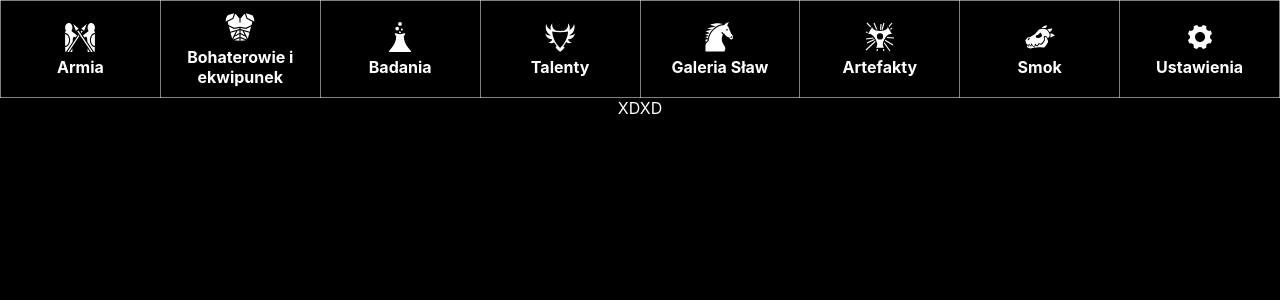
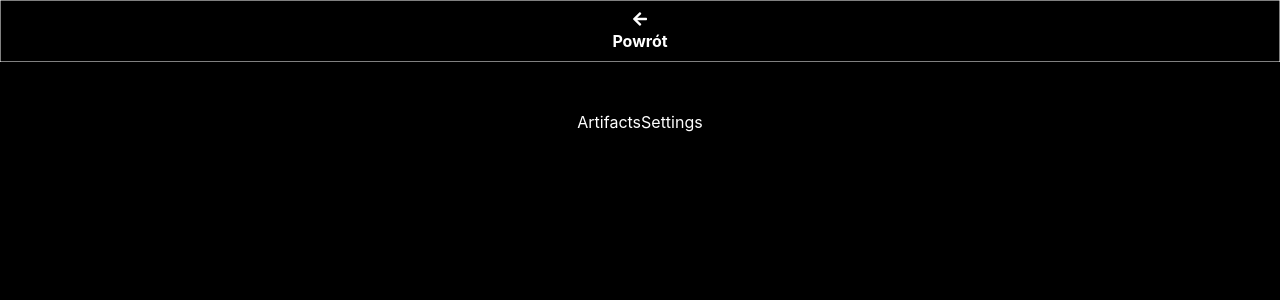
Before and after one commit to przemekpia/TBCalculator, a React (Create React App) app: page / in a window 1280 px wide. Both pictures are taken after a click on the element "Bohaterowie i ekwipunek". Shown: the top 300 px of the page. Built offline with nearby package versions, Linux system fonts and the light colour scheme.

Commit message:
Basic navigation created

```diff
--- a/src/App.js
+++ b/src/App.js
@@ -2,12 +2,49 @@ import "./App.css";
 import { useState } from "react";
 import SettingsBar from "./components/SettingsBar";
 import ArmySettings from "./components/ArmySettings";
+import ArtifactsSettings from "./components/ArtifactsSettings";
+import DragonSettings from "./components/DragonSettings";
+import HallofFameSettings from "./components/HallofFameSettings";
+import Settings from "./components/Settings";
+import TalentsSettings from "./components/TalentsSettings";
+import TechnologiesSettings from "./components/TechnologiesSettings";
+import ReturnBar from "./components/ReturnBar";
 
 function App() {
+  const [armySettingsOpen, setArmySettingsOpen] = useState(false);
+  const [artifactsSettingsOpen, setArtifactsSettingsOpen] = useState(false);
+  const [dragonSettingsOpen, setDragonSettingsOpen] = useState(false);
+  const [hallOfFameSettingsOpen, setHallOfFameSettingsOpen] = useState(false);
+  const [settingsOpen, setSettingsOpen] = useState(false);
+  const [talentsSettingsOpen, setTalentsSettingsOpen] = useState(false);
+  const [technologiesSettingsOpen, setTechnologiesSettingsOpen] = useState(false);
+  const [settingsBarOpen, setSettingsBarOpen] = useState(true);
+  const [returnBarOpen, setReturnBarOpen] = useState(false);
+
+  // Function to set visibility of components
+  const setComponentVisibility = (component) => {
+    setArmySettingsOpen(component === "army");
+    setArtifactsSettingsOpen(component === "artifacts");
+    setDragonSettingsOpen(component === "dragon");
+    setHallOfFameSettingsOpen(component === "halloffame");
+    setSettingsOpen(component === "settings");
+    setTalentsSettingsOpen(component === "talents");
+    setTechnologiesSettingsOpen(component === "technologies");
+    setSettingsBarOpen(component === "settingsBar");
+    setReturnBarOpen(component !== "settingsBar")
+  };
+
   return (
     <div className="App">
-      <SettingsBar></SettingsBar>
-      <ArmySettings></ArmySettings>
+      <SettingsBar isOpen={settingsBarOpen} setComponentVisibility={setComponentVisibility} />
+      <ReturnBar isOpen={returnBarOpen} setComponentVisibility={setComponentVisibility} />
+      <ArmySettings isOpen={armySettingsOpen} />
+      <ArtifactsSettings isOpen={artifactsSettingsOpen} />
+      <DragonSettings isOpen={dragonSettingsOpen} />
+      <HallofFameSettings isOpen={hallOfFameSettingsOpen} />
+      <Settings isOpen={settingsOpen} />
+      <TalentsSettings isOpen={talentsSettingsOpen} />
+      <TechnologiesSettings isOpen={technologiesSettingsOpen} />
     </div>
   );
 }
--- a/src/components/ArmySettings.js
+++ b/src/components/ArmySettings.js
@@ -1,7 +1,7 @@
 import React from "react";
 
-const ArmySettings = () => {
-  return <div>XDXD</div>;
+const ArmySettings = ({isOpen}) => {
+  return <div style={{ display: isOpen ? "block" : "none" }}>ArmySettings</div>;
 };
 
 export default ArmySettings;
--- a/src/components/ArtifactsSettings.js
+++ b/src/components/ArtifactsSettings.js
@@ -0,0 +1,7 @@
+import React from "react";
+
+const ArtifactsSettings = ({isOpen}) => {
+  return <div style={{ display: isOpen ? "block" : "none" }}>ArtifactsSettings</div>;
+};
+
+export default ArtifactsSettings;
--- a/src/components/DragonSettings.js
+++ b/src/components/DragonSettings.js
@@ -0,0 +1,7 @@
+import React from "react";
+
+const DragonSettings = ({isOpen}) => {
+  return <div style={{ display: isOpen ? "block" : "none" }}>DragonSettings</div>;
+};
+
+export default DragonSettings;
--- a/src/components/HallofFameSettings.js
+++ b/src/components/HallofFameSettings.js
@@ -0,0 +1,7 @@
+import React from "react";
+
+const HallofFameSettings = ({isOpen}) => {
+  return <div style={{ display: isOpen ? "block" : "none" }}>HallofFameSettings</div>;
+};
+
+export default HallofFameSettings;
--- /dev/null
+++ b/src/components/ReturnBar.js
@@ -0,0 +1,45 @@
+import React from "react";
+import { FaArrowLeft } from "react-icons/fa";
+
+const ReturnBar = ({ isOpen, setComponentVisibility }) => {
+  const thStyle = {
+    textAlign: "center",
+    border: "1px solid rgba(255, 255, 255, 0.5)",
+    padding: "10px",
+    cursor: "pointer",
+  };
+
+  const iconStyle = {
+    fontSize: "2em",
+  };
+
+  return (
+    <div
+      style={{
+        display: "flex",
+        justifyContent: "center",
+        paddingBottom: "50px",
+        display: isOpen ? "block" : "none",
+      }}
+    >
+      <table
+        style={{
+          width: "100%",
+          tableLayout: "fixed",
+          borderCollapse: "collapse",
+        }}
+      >
+        <thead>
+          <tr>
+            <th style={thStyle} onClick={() => setComponentVisibility("settingsBar")}>
+              <FaArrowLeft />
+              <div>Powrót</div>
+            </th>
+          </tr>
+        </thead>
+      </table>
+    </div>
+  );
+};
+
+export default ReturnBar;
--- a/src/components/Settings.js
+++ b/src/components/Settings.js
@@ -0,0 +1,8 @@
+import React from "react";
+
+const Settings = ({isOpen}) => {
+  return <div style={{ display: isOpen ? "block" : "none" }}>Settings</div>;
+
+};
+
+export default Settings;
--- a/src/components/SettingsBar.js
+++ b/src/components/SettingsBar.js
@@ -8,14 +8,9 @@ import {
   GiGuards,
   GiDragonHead,
 } from "react-icons/gi";
-
 import { IoIosSettings } from "react-icons/io";
 
-const SettingsBar = () => {
-  const handlePress = (label) => {
-    alert(`Pressed: ${label}`);
-  };
-
+const SettingsBar = ({ isOpen, setComponentVisibility }) => {
   const thStyle = {
     textAlign: "center",
     border: "1px solid rgba(255, 255, 255, 0.5)", // Semi-transparent white border
@@ -32,6 +27,8 @@ const SettingsBar = () => {
       style={{
         display: "flex",
         justifyContent: "center",
+        paddingBottom: "50px",
+        display: isOpen ? "block" : "none",
       }}
     >
       <table
@@ -43,35 +40,35 @@ const SettingsBar = () => {
       >
         <thead>
           <tr>
-            <th style={thStyle} onClick={() => handlePress("Ekwipunek")}>
+            <th style={thStyle} onClick={() => setComponentVisibility("army")}>
               <GiGuards style={iconStyle} />
               <div>Armia</div>
             </th>
-            <th style={thStyle} onClick={() => handlePress("Ekwipunek")}>
+            <th style={thStyle} onClick={() => setComponentVisibility("artifacts")}>
               <GiAbdominalArmor style={iconStyle} />
               <div>Bohaterowie i ekwipunek</div>
             </th>
-            <th style={thStyle} onClick={() => handlePress("Badania")}>
+            <th style={thStyle} onClick={() => setComponentVisibility("dragon")}>
               <GiAcid style={iconStyle} />
               <div>Badania</div>
             </th>
-            <th style={thStyle} onClick={() => handlePress("Talenty")}>
+            <th style={thStyle} onClick={() => setComponentVisibility("talents")}>
               <GiWingedShield style={iconStyle} />
               <div>Talenty</div>
             </th>
-            <th style={thStyle} onClick={() => handlePress("Galeria Sław")}>
+            <th style={thStyle} onClick={() => setComponentVisibility("halloffame")}>
               <GiHorseHead style={iconStyle} />
               <div>Galeria Sław</div>
             </th>
-            <th style={thStyle} onClick={() => handlePress("Artefakty")}>
+            <th style={thStyle} onClick={() => setComponentVisibility("artefakty")}>
               <GiGlowingArtifact style={iconStyle} />
               <div>Artefakty</div>
             </th>
-            <th style={thStyle} onClick={() => handlePress("Artefakty")}>
+            <th style={thStyle} onClick={() => setComponentVisibility("dragon")}>
               <GiDragonHead style={iconStyle} />
               <div>Smok</div>
             </th>
-            <th style={thStyle} onClick={() => handlePress("Artefakty")}>
+            <th style={thStyle} onClick={() => setComponentVisibility("settings")}>
               <IoIosSettings style={iconStyle} />
               <div>Ustawienia</div>
             </th>
--- a/src/components/TalentsSettings.js
+++ b/src/components/TalentsSettings.js
@@ -0,0 +1,7 @@
+import React from "react";
+
+const TalentsSettings = ({isOpen}) => {
+  return <div style={{ display: isOpen ? "block" : "none" }}>TalentsSettings</div>;
+};
+
+export default TalentsSettings;
--- a/src/components/TechnologiesSettings.js
+++ b/src/components/TechnologiesSettings.js
@@ -0,0 +1,7 @@
+import React from "react";
+
+const TechnologiesSettings = ({isOpen}) => {
+  return <div style={{ display: isOpen ? "block" : "none" }}>TechnologiesSettings</div>;
+};
+
+export default TechnologiesSettings;
```
Also changed, not shown: src/components/HeroEquipmentSettings.js (+7 -0 lines).
